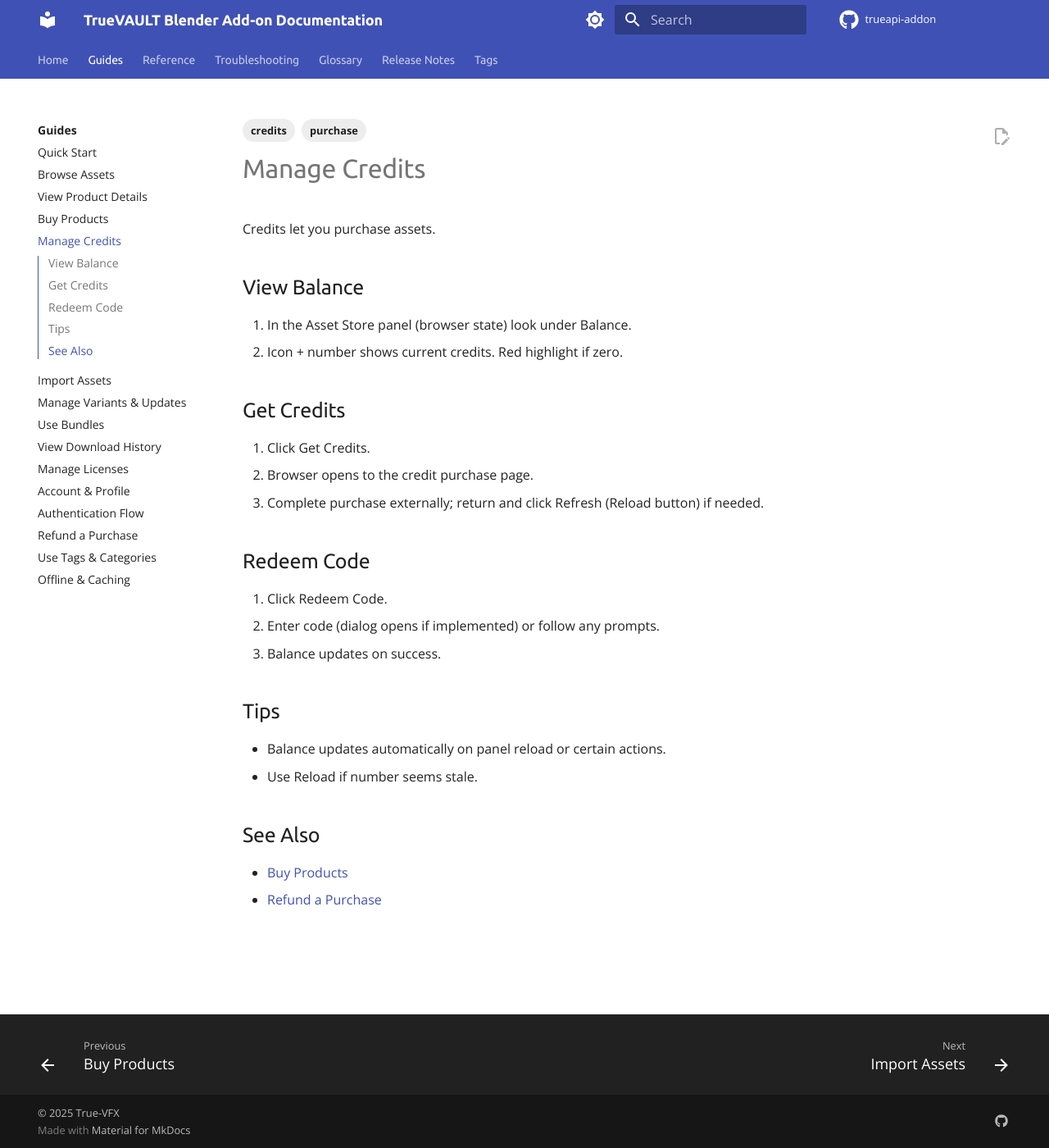
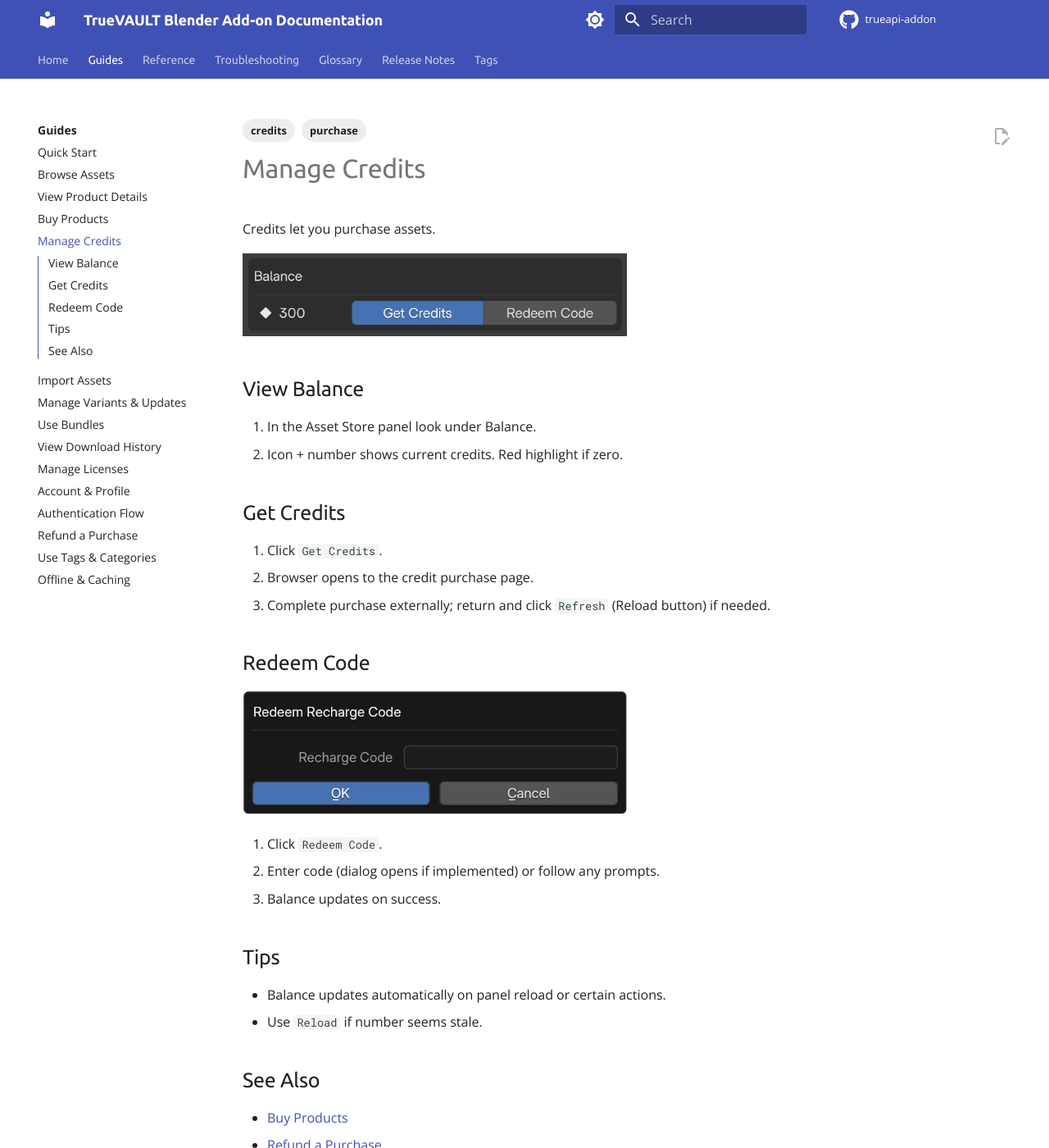
Before and after one commit to True-VFX/TrueVAULT-Documentation, an MkDocs documentation site: the page built from docs/guides/manage-credits.md, in a window 1280 px wide and 1400 px high. Shown: the whole window at 82% size. Built offline with MkDocs 1.6.1 and Material for MkDocs 9.7.7, drawn with Linux system fonts in a browser that asks for light colours; comment, search, counter and statistics services are not loaded; the version menu is left out.

Commit message:
Add credit management and recharge UI images to documentation

```diff
--- a/docs/guides/manage-credits.md
+++ b/docs/guides/manage-credits.md
@@ -13,23 +13,28 @@
 
 Credits let you purchase assets.
 
+![Credit Management UI](../assets/img/credit_management_ui.webp){ width="50%" }
+
+
 ## View Balance
-1. In the Asset Store panel (browser state) look under Balance.
+1. In the Asset Store panel look under Balance.
 2. Icon + number shows current credits. Red highlight if zero.
 
 ## Get Credits
-1. Click Get Credits.
+1. Click `Get Credits`.
 2. Browser opens to the credit purchase page.
-3. Complete purchase externally; return and click Refresh (Reload button) if needed.
+3. Complete purchase externally; return and click `Refresh` (Reload button) if needed.
 
 ## Redeem Code
-1. Click Redeem Code.
+![Credits Recharge UI](../assets/img/credits_recharge_ui.webp){ width="50%" }
+
+1. Click `Redeem Code`.
 2. Enter code (dialog opens if implemented) or follow any prompts.
 3. Balance updates on success.
 
 ## Tips
 - Balance updates automatically on panel reload or certain actions.
-- Use Reload if number seems stale.
+- Use `Reload` if number seems stale.
 
 ## See Also
 - [Buy Products](buy-products.md)
```
Also changed, not shown: docs/assets/img/credit_management_ui.webp (added), docs/assets/img/credits_recharge_ui.webp (added).
